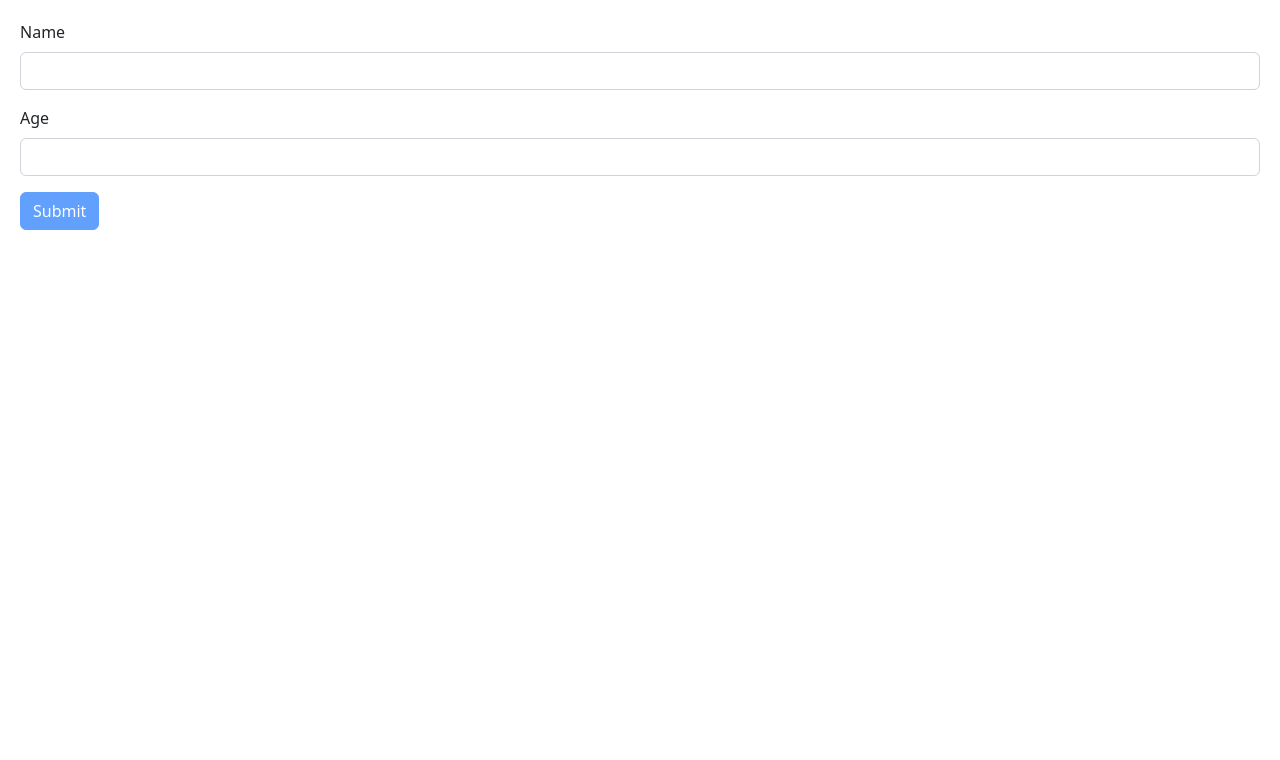
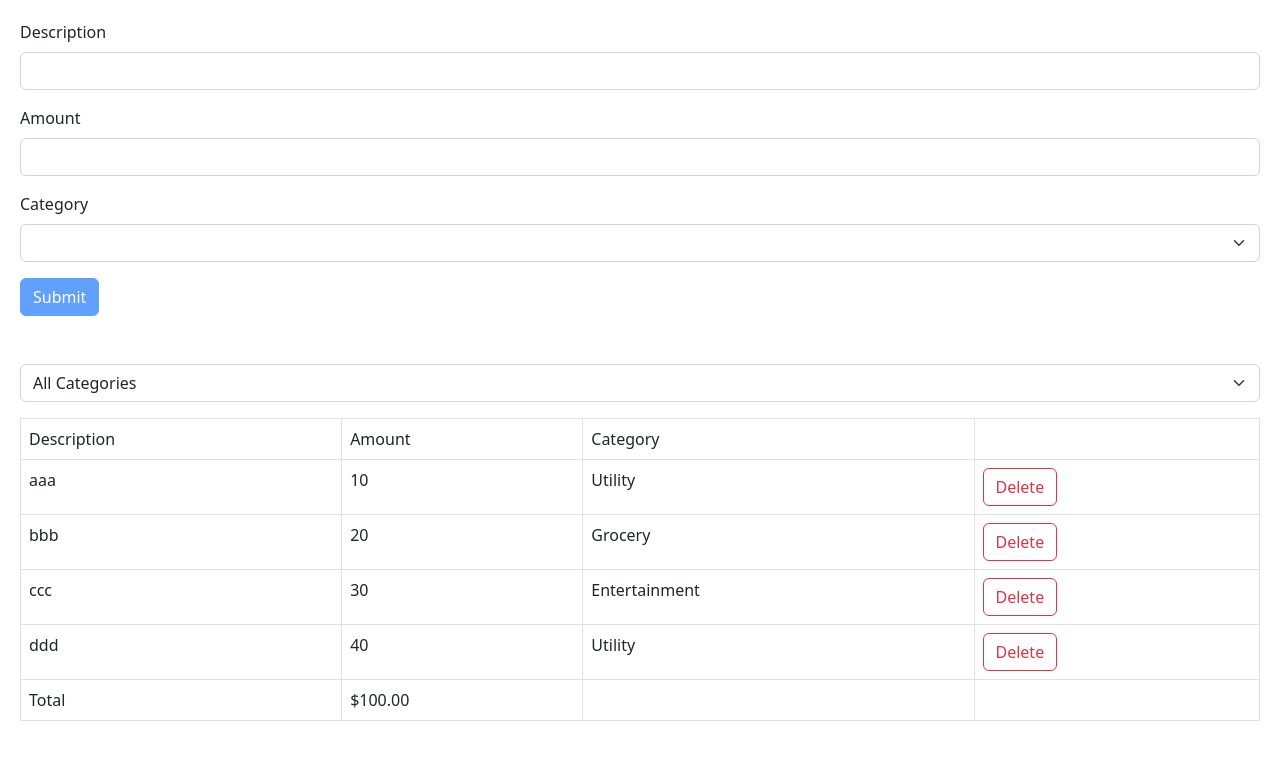
Before and after one commit to arax-zaeimi/react-app, a React (Vite) app: page / in a window 1280 px wide. Shown: the top 760 px of the page. Built offline with nearby package versions, Linux system fonts and the light colour scheme.

Commit message:
implemented expense forms

```diff
--- a/package.json
+++ b/package.json
@@ -16,7 +16,7 @@
     "react-dom": "^18.2.0",
     "react-hook-form": "7.43",
     "react-icons": "^5.2.1",
-    "zod": "^3.23.8"
+    "zod": "^3.20.6"
   },
   "devDependencies": {
     "@types/react": "^18.0.27",
--- a/src/App.tsx
+++ b/src/App.tsx
@@ -1,9 +1,43 @@
-import { FormWithZod } from "./components/FormWithZod";
+import { useState } from "react";
+import ExpenseList from "./expense-tracker/components/ExpenseList";
+import ExpenseFilter from "./expense-tracker/components/ExpenseFilter";
+import ExpenseForm from "./expense-tracker/components/ExpenseForm";
 
 function App() {
+  const [selectedCategory, setSelectedCategory] = useState("");
+
+  const [expenses, setExpenses] = useState([
+    { id: 1, description: "aaa", amount: 10, category: "Utility" },
+    { id: 2, description: "bbb", amount: 20, category: "Grocery" },
+    { id: 3, description: "ccc", amount: 30, category: "Entertainment" },
+    { id: 4, description: "ddd", amount: 40, category: "Utility" },
+  ]);
+
+  function onDelete(id: number) {
+    setExpenses(expenses.filter((e) => e.id !== id));
+  }
+
+  function onCategorySelect(value: string) {
+    setSelectedCategory(value);
+  }
+
+  const visibleExpenses = selectedCategory
+    ? expenses.filter((e) => e.category === selectedCategory)
+    : expenses;
+
   return (
     <>
-      <FormWithZod></FormWithZod>
+      <div className="mb-5">
+        <ExpenseForm
+          onSubmit={(expense) =>
+            setExpenses([...expenses, { ...expense, id: expenses.length + 1 }])
+          }
+        ></ExpenseForm>
+      </div>
+      <div className="mb-3">
+        <ExpenseFilter onCategorySelected={onCategorySelect}></ExpenseFilter>
+      </div>
+      <ExpenseList expenses={visibleExpenses} onDelete={onDelete}></ExpenseList>
     </>
   );
 }
--- /dev/null
+++ b/src/expense-tracker/Categories.ts
@@ -0,0 +1,3 @@
+const categories = ["Utility", "Grocery", "Entertainment"] as const;
+
+export default categories;
--- /dev/null
+++ b/src/expense-tracker/components/ExpenseFilter.tsx
@@ -0,0 +1,23 @@
+import categories from "../Categories";
+
+interface Props {
+  onCategorySelected: (value: string) => void;
+}
+
+const ExpenseFilter = ({ onCategorySelected }: Props) => {
+  return (
+    <select
+      className="form-select"
+      onChange={(event) => onCategorySelected(event.target.value)}
+    >
+      <option value="">All Categories</option>
+      {categories.map((category) => (
+        <option key={category} value={category}>
+          {category}
+        </option>
+      ))}
+    </select>
+  );
+};
+
+export default ExpenseFilter;
--- /dev/null
+++ b/src/expense-tracker/components/ExpenseForm.tsx
@@ -0,0 +1,92 @@
+import { z } from "zod";
+import { useForm } from "react-hook-form";
+import { zodResolver } from "@hookform/resolvers/zod";
+import categories from "../Categories";
+
+interface Props {
+  onSubmit: (data: ExpenseFormData) => void;
+}
+
+const schema = z.object({
+  description: z
+    .string()
+    .min(3, { message: "Should be at least 3 characters." })
+    .max(50),
+  amount: z
+    .number({ invalid_type_error: "amount is required." })
+    .min(0.01)
+    .max(100_000),
+  category: z.enum(categories, {
+    errorMap: () => ({ message: "Category is required." }),
+  }),
+});
+
+type ExpenseFormData = z.infer<typeof schema>;
+
+const ExpenseForm = ({ onSubmit }: Props) => {
+  const {
+    register,
+    handleSubmit,
+    reset,
+    formState: { errors, isValid },
+  } = useForm<ExpenseFormData>({ resolver: zodResolver(schema) });
+
+  return (
+    <form
+      onSubmit={handleSubmit((data) => {
+        onSubmit(data);
+        reset();
+      })}
+    >
+      <div className="mb-3">
+        <label htmlFor="description" className="form-label">
+          Description
+        </label>
+        <input
+          {...register("description")}
+          id="description"
+          type="text"
+          className="form-control"
+        />
+      </div>
+      {errors.description && (
+        <p className="text-danger">{errors.description.message}</p>
+      )}
+      <div className="mb-3">
+        <label htmlFor="amount" className="form-label">
+          Amount
+        </label>
+        <input
+          {...register("amount", { valueAsNumber: true })}
+          id="amount"
+          type="number"
+          className="form-control"
+        />
+        {errors.amount && (
+          <p className="text-danger">{errors.amount.message}</p>
+        )}
+      </div>
+      <div className="mb-3">
+        <label htmlFor="category" className="form-label">
+          Category
+        </label>
+        <select {...register("category")} id="category" className="form-select">
+          <option value=""></option>
+          {categories.map((category) => (
+            <option key={category} value={category}>
+              {category}
+            </option>
+          ))}
+        </select>
+        {errors.category && (
+          <p className="text-danger">{errors.category.message}</p>
+        )}
+      </div>
+      <button disabled={!isValid} className="btn btn-primary">
+        Submit
+      </button>
+    </form>
+  );
+};
+
+export default ExpenseForm;
--- /dev/null
+++ b/src/expense-tracker/components/ExpenseList.tsx
@@ -0,0 +1,62 @@
+import React from "react";
+
+interface Expense {
+  id: number;
+  description: string;
+  amount: number;
+  category: string;
+}
+
+interface Props {
+  expenses: Expense[];
+  onDelete: (id: number) => void;
+}
+
+const ExpenseList = ({ expenses, onDelete }: Props) => {
+  if (expenses.length === 0) return null;
+
+  return (
+    <table className="table table-bordered">
+      <thead>
+        <tr>
+          <td>Description</td>
+          <td>Amount</td>
+          <td>Category</td>
+          <td></td>
+        </tr>
+      </thead>
+      <tbody>
+        {expenses.map((expense) => (
+          <tr key={expense.id}>
+            <td>{expense.description}</td>
+            <td>{expense.amount}</td>
+            <td>{expense.category}</td>
+            <td>
+              <button
+                className="btn btn-outline-danger"
+                onClick={() => onDelete(expense.id)}
+              >
+                Delete
+              </button>
+            </td>
+          </tr>
+        ))}
+      </tbody>
+      <tfoot>
+        <tr>
+          <td>Total</td>
+          <td>
+            $
+            {expenses
+              .reduce((acc, expense) => expense.amount + acc, 0)
+              .toFixed(2)}
+          </td>
+          <td></td>
+          <td></td>
+        </tr>
+      </tfoot>
+    </table>
+  );
+};
+
+export default ExpenseList;
```
Also changed, not shown: 1 other file (tests, documents, lock files or other folders).
